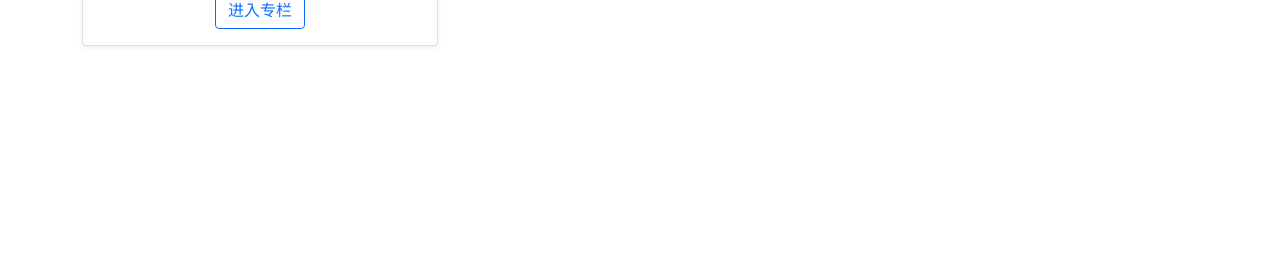
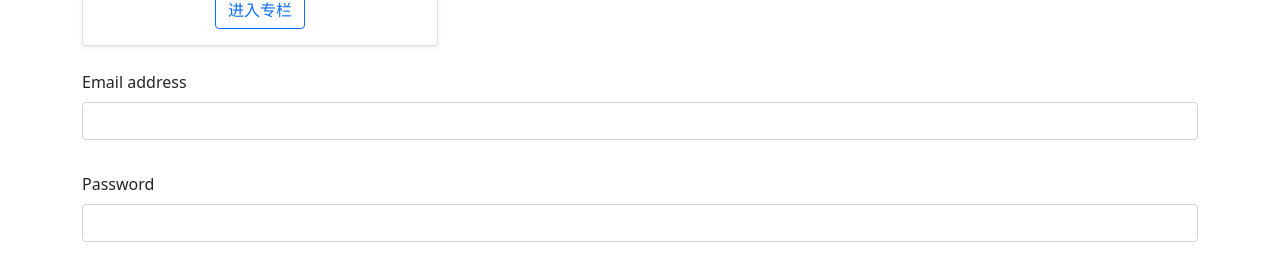
Before and after one commit to LarryKameZhao/article-column, a Vue app: page / in a window 1280 px wide. Shown: the part 613-868 px from the top of the page. Before the commit the page ends 800 px from the top, so only its background shows below. Built offline with nearby package versions, Linux system fonts and the light colour scheme.

Commit message:
validate input

```diff
--- a/src/App.vue
+++ b/src/App.vue
@@ -2,14 +2,33 @@
   <div class="container">
     <global-header :user="currentUser"></global-header>
     <column-list :list="list"></column-list>
+
+    <form>
+      <div class="mb-3">
+        <label for="exampleInputEmail1" class="form-label">Email address</label>
+        <validate-input :rules="emailRules"></validate-input>
+        <div class="form-text" v-if="emailRef.error">
+          {{ emailRef.message }}
+        </div>
+      </div>
+      <div class="mb-3">
+        <label for="exampleInputPassword1" class="form-label">Password</label>
+        <input
+          type="password"
+          class="form-control"
+          id="exampleInputPassword1"
+        />
+      </div>
+    </form>
   </div>
 </template>
 
 <script lang="ts">
-import { defineComponent } from "vue";
+import { defineComponent, reactive } from "vue";
 import "bootstrap/dist/css/bootstrap.min.css";
 import ColumnList, { ColumnProps } from "./components/ColumnList.vue";
 import GlobalHeader, { UserProps } from "./components/GlobalHeader.vue";
+import ValidateInput, { RulesProp } from "./components/ValidateInput.vue";
 const currentUser: UserProps = {
   isLogin: true,
   name: "viking"
@@ -48,12 +67,35 @@ export default defineComponent({
   name: "App",
   components: {
     ColumnList,
-    GlobalHeader
+    GlobalHeader,
+    ValidateInput
   },
   setup() {
+    const emailRules: RulesProp = [
+      { type: "required", message: "电子邮箱不能为空" },
+      { type: "email", message: "邮箱格式不正确" }
+    ];
+    const emailReg = /^[a-zA-Z0-9.!#$%&’*+/=?^_`{|}~-]+@[a-zA-Z0-9-]+(?:\.[a-zA-Z0-9-]+)*$/;
+    const emailRef = reactive({
+      val: "",
+      error: false,
+      message: ""
+    });
+    const validateEmail = () => {
+      if (emailRef.val.trim() === "") {
+        emailRef.error = true;
+        emailRef.message = "can not be empty";
+      } else if (!emailReg.test(emailRef.val)) {
+        emailRef.error = true;
+        emailRef.message = "should be validate email";
+      }
+    };
     return {
       list: testData,
-      currentUser
+      currentUser,
+      emailRef,
+      validateEmail,
+      emailRules
     };
   }
 });
--- /dev/null
+++ b/src/components/ValidateInput.vue
@@ -0,0 +1,65 @@
+<template>
+  <div class="validate-input-container pb-3">
+    <input
+      type="text"
+      class="form-control"
+      :class="{ 'is-invalid': inputRef.error }"
+      v-model="inputRef.val"
+      @blur="validateInput"
+    />
+    <span v-if="inputRef.error" class="invalid-feedback">{{
+      inputRef.message
+    }}</span>
+  </div>
+</template>
+
+<script lang="ts">
+import { defineComponent, PropType, reactive } from "vue";
+
+const emailReg = /^[a-zA-Z0-9.!#$%&’*+/=?^_`{|}~-]+@[a-zA-Z0-9-]+(?:\.[a-zA-Z0-9-]+)*$/;
+interface RuleProp {
+  type: "required" | "email";
+  message: string;
+}
+export type RulesProp = RuleProp[];
+export default defineComponent({
+  name: "ValidateInput",
+  props: {
+    rules: Array as PropType<RulesProp>
+  },
+  setup(props) {
+    const inputRef = reactive({
+      val: "",
+      error: false,
+      message: ""
+    });
+    const validateInput = () => {
+      console.log("blur");
+      if (props?.rules) {
+        const allPassed = props.rules.every(rule => {
+          let passed = true;
+          inputRef.message = rule.message;
+          switch (rule.type) {
+            case "required":
+              passed = inputRef.val.trim() !== "";
+              break;
+            case "email":
+              passed = emailReg.test(inputRef.val);
+              break;
+            default:
+              break;
+          }
+          return passed;
+        });
+        inputRef.error = !allPassed;
+      }
+    };
+    return {
+      inputRef,
+      validateInput
+    };
+  }
+});
+</script>
+
+<style scoped></style>
```
